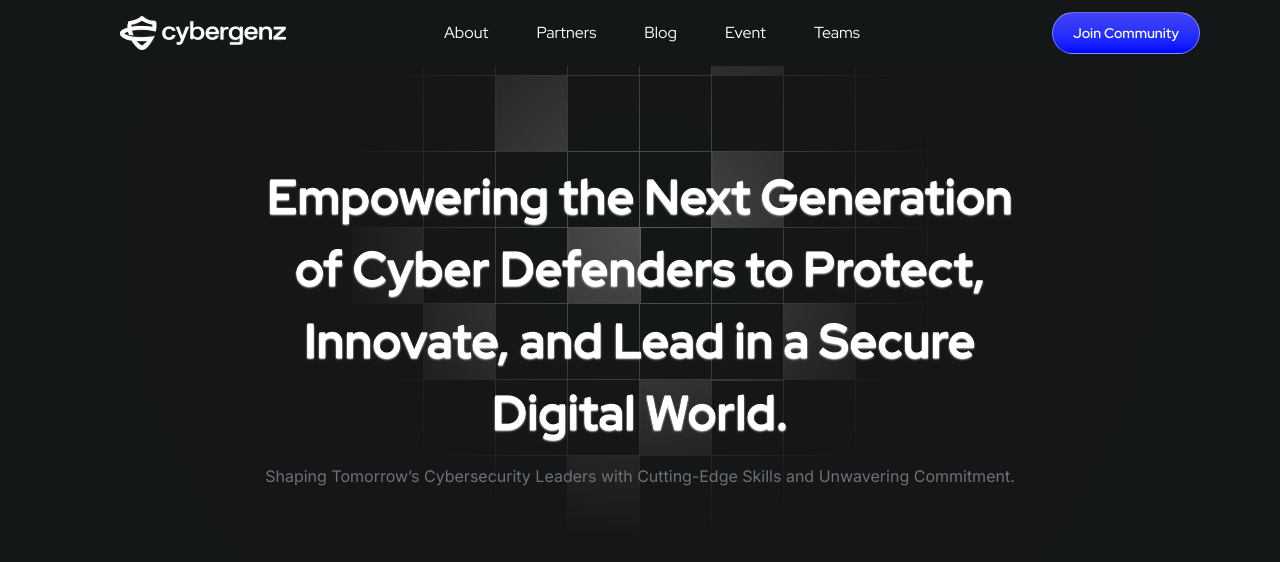
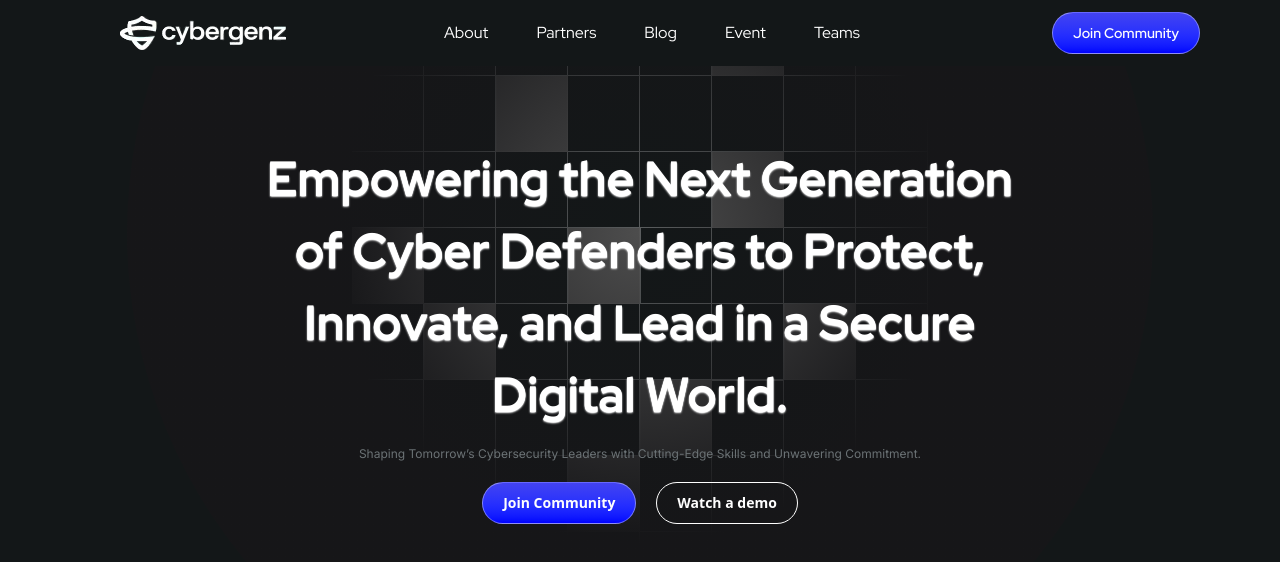
Before and after one commit to Ife-Banks/Cyber-GenZ, a React (Vite) app: page / in a window 1280 px wide. Shown: the top 562 px of the page. Built offline with nearby package versions, Linux system fonts and the light colour scheme.

Commit message:
Hero section Buttons added

```diff
--- a/src/components/HeroSec.jsx
+++ b/src/components/HeroSec.jsx
@@ -72,9 +72,26 @@ const Hero = () => {
             <div className='md:block absolute -top-70 rounded-full h-[1026px] w-[1026px]  class="bg-[radial-gradient(50%_50%_at_50%_50%,rgba(22,22,24,0)_0%,rgba(22,22,24,1)_46.59%)] bg-[radial-gradient(50%_50%_at_50%_50%,color(display-p3_0.0863_0.0863_0.0941/0)_0%,color(display-p3_0.0863_0.0863_0.0941)_44.59%)] sm:max-md:bg-[radial-gradient(50%_50%_at_50%_50%,color(display-p3_0.0863_0.0863_0.0941/0)_0%,color(display-p3_0.0863_0.0863_0.0941)_50.59%)] md:bg-[radial-gradient(50%_50%_at_50%_50%,color(display-p3_0.0863_0.0863_0.0941/0)_0%,color(display-p3_0.0863_0.0863_0.0941)_60.59%)] bg-transparent' > </div>
             <Navigate/>
             {/* HEroText */}
-            <div className='z-1 absolute top-[20%]  lg:top-[25%] md:max-lg::top-[30%] text-white w-[100%] sm:max-lg:w-[90%] lg:w-[60%] flex flex-col gap-y-2 items-center'>
+            <div className='z-1 absolute top-[20%]  lg:top-[22%] md:max-lg::top-[30%] text-white w-[100%] sm:max-lg:w-[90%] lg:w-[60%] flex flex-col gap-y-2 items-center'>
                 <h1 className='font-bold  text-3xl/12 sm:max-md:text-4xl/15 md:text-5xl/18 text-center p-2 font-redHat text-shadow-sm text-shadow-white'>Empowering the Next Generation of Cyber Defenders to Protect, Innovate, and Lead in a Secure Digital World.</h1>
-                <p className='text-md w-fit text-center text-[#6B7275] text-[color(display-p3_0.424_0.4469_0.4583)] font-inter'>Shaping Tomorrow’s Cybersecurity Leaders with Cutting-Edge Skills and Unwavering Commitment.</p>
+                <p className='text-xs w-fit text-center text-[#6B7275] text-[color(display-p3_0.424_0.4469_0.4583)] font-inter'>Shaping Tomorrow’s Cybersecurity Leaders with Cutting-Edge Skills and Unwavering Commitment.
+                </p>
+                <div className='flex gap-x-5 mt-3'>
+                    <div className=''>
+                        <a href="" className='border py-2.5 px-5 sm:max-md:px-1 rounded-3xl w-fit
+                sm:max-md:w-[30%] sm:max-md:text-xs md:text-sm text-[#FEFEFE] font-semibold border border-[rgba(255,255,255,0.40)]
+                    border-[color(display-p3_1_1_1/0.40)]
+                    bg-[linear-gradient(180deg,_#4343F1_0%,_#00F_100%)]
+                    bg-[linear-gradient(180deg,_color(display-p3_0.2611_0.2611_0.9083)_0%,_color(display-p3_0_0_1)_100%)] flex justify-center'>
+                        Join Community
+                        </a>
+                    </div>
+                    <div>
+                        <a href="" className='border py-2.5 px-5 sm:max-md:px-1 rounded-3xl w-fit sm:max-md:w-[30%] sm:max-md:text-xs md:text-sm text-[#FEFEFE] font-semibold border border-[#FEFEFE]   flex justify-center'>
+                            Watch a demo
+                        </a>
+                    </div>
+                </div>
             </div>
         </div>
 
```
